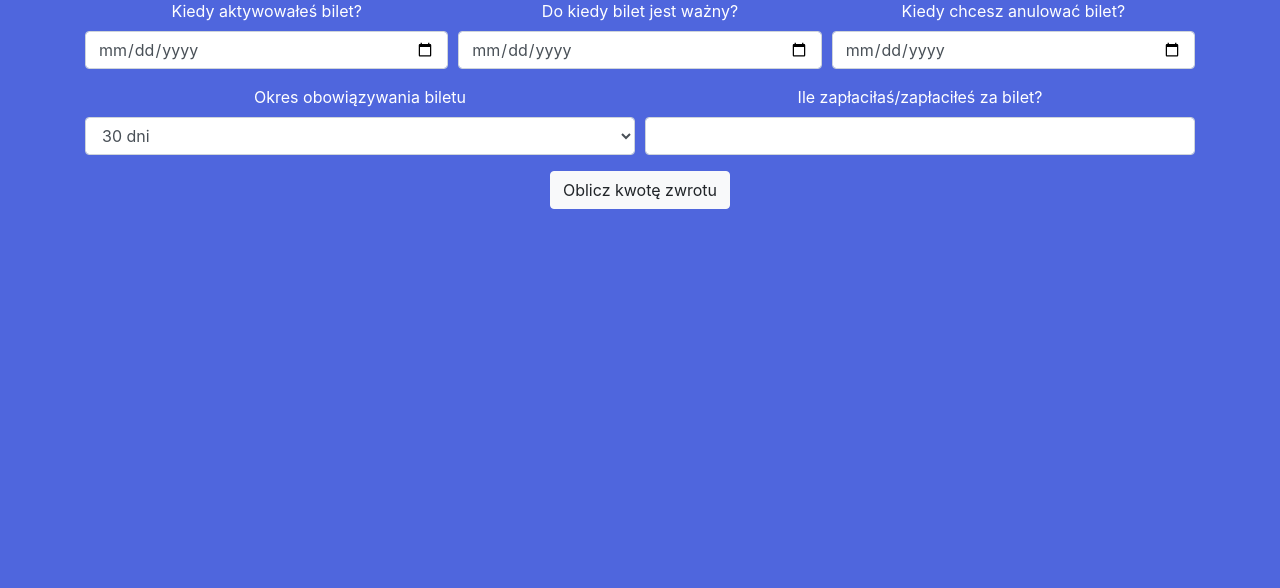
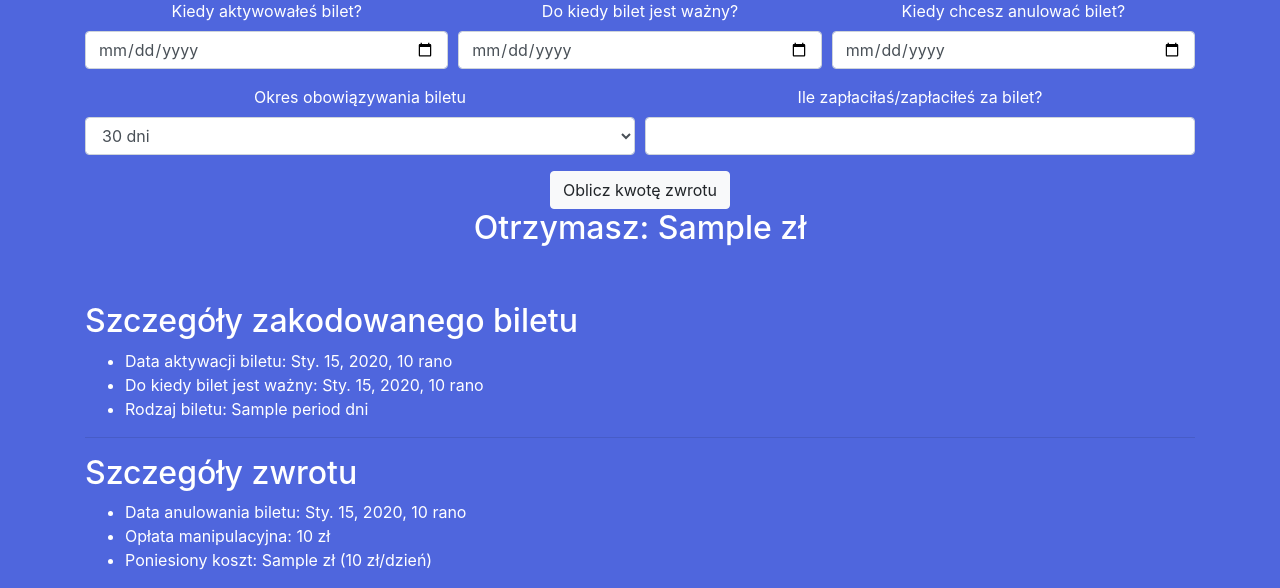
Before and after one commit to efefre/tickets_web, a Django app: template ticketWeb_root/templates/tickets/index.html in a window 1280 px wide. Shown: the part 342-930 px from the top of the page. Before the commit the page ends 551 px from the top, so only its background shows below. Run offline with Django 3.2, Linux system fonts and the light colour scheme; tables that the repository leaves empty hold one stand-in row (values such as "Sample post"); the template is opened without the code that fills it: values that come from a table or form of the project are taken from there, most other values are stand-ins (such as "Sample title", 1, 10 or a date in 2020); parts of the project's set-up code (start-up, migrations or seed data) failed here and were passed over; some libraries are stand-ins or nearby versions.

Commit message:
Add error messages in form and result belowe

```diff
--- a/ticketWeb_root/templates/tickets/index.html
+++ b/ticketWeb_root/templates/tickets/index.html
@@ -9,35 +9,63 @@
     </div>
 
     <div class="form">
-        <form method="POST" action="{% url 'tickets:result' %}">
+        <form method="POST">
             {% csrf_token %}
             <div class="form-row">
                 <div class="form-group col-md-4">
                     <label for="{{ form.start_date.id_for_label }}">Kiedy aktywowałeś bilet?</label>
                     {{ form.start_date }}
+                    {{ form.start_date.errors }}
                 </div>
                 <div class="form-group col-md-4">
                     <label for="{{ form.stop_date.id_for_label }}">Do kiedy bilet jest ważny?</label>
                     {{ form.stop_date }}
+                    {{ form.stop_date.errors }}
                 </div>
                 <div class="form-group col-md-4">
                     <label for="{{ form.cancel_date.id_for_label }}">Kiedy chcesz anulować bilet?</label>
                     {{ form.cancel_date }}
+                    {{ form.cancel_date.errors }}
                 </div>
             </div>
             <div class="form-row">
                 <div class="form-group col-md-6">
                     <label for="{{ form.period.id_for_label }}">Okres obowiązywania biletu</label>
                     {{ form.period }}
+                    {{ form.period.errors }}
                 </div>
                 <div class="form-group col-md-6">
                     <label for="{{ form.ticket_price.id_for_label }}">Ile zapłaciłaś/zapłaciłeś za bilet?</label>
                     {{ form.ticket_price }}
+                    {{ form.ticket_price.errors }}
                 </div>
             </div>
           <button type="submit" class="btn btn-light">Oblicz kwotę zwrotu</button>
         </form>
     </div>
+    {% if context %}
+    <div class="result">
+        <h2>Otrzymasz: {{ context.money_back }} zł</h2>
+        <div class="row details">
+            <div class="col ticket-detail">
+                <h2>Szczegóły zakodowanego biletu</h2>
+                <ul>
+                    <li>Data aktywacji biletu: {{ context.start_date }}</li>
+                    <li>Do kiedy bilet jest ważny: {{ context.stop_date }}</li>
+                    <li>Rodzaj biletu: {{ context.period }} dni</li>
+                </ul>
+            <hr/>
+                <h2>Szczegóły zwrotu</h2>
+                <ul>
+                    <li>Data anulowania biletu: {{ context.cancel_date }}</li>
+                    <li>Opłata manipulacyjna: {{ context.handling_fee }} zł</li>
+                    <li>Poniesiony koszt: {{ context.costs_incurred }} zł ({{ context.one_day_cost }} zł/dzień)</li>
+                </ul>
+            </div>
+        </div>
+    </div>
+    {% endif %}
+
 </div>
 
 {% endblock %}
```
